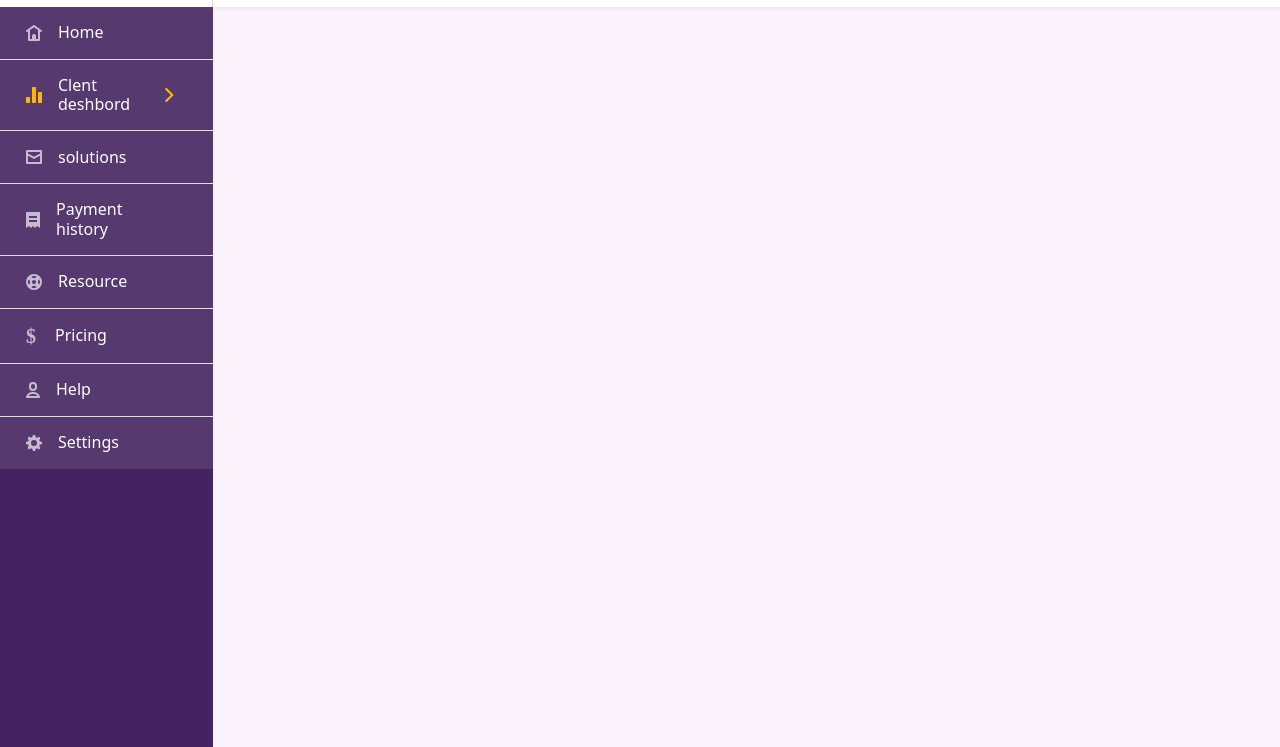
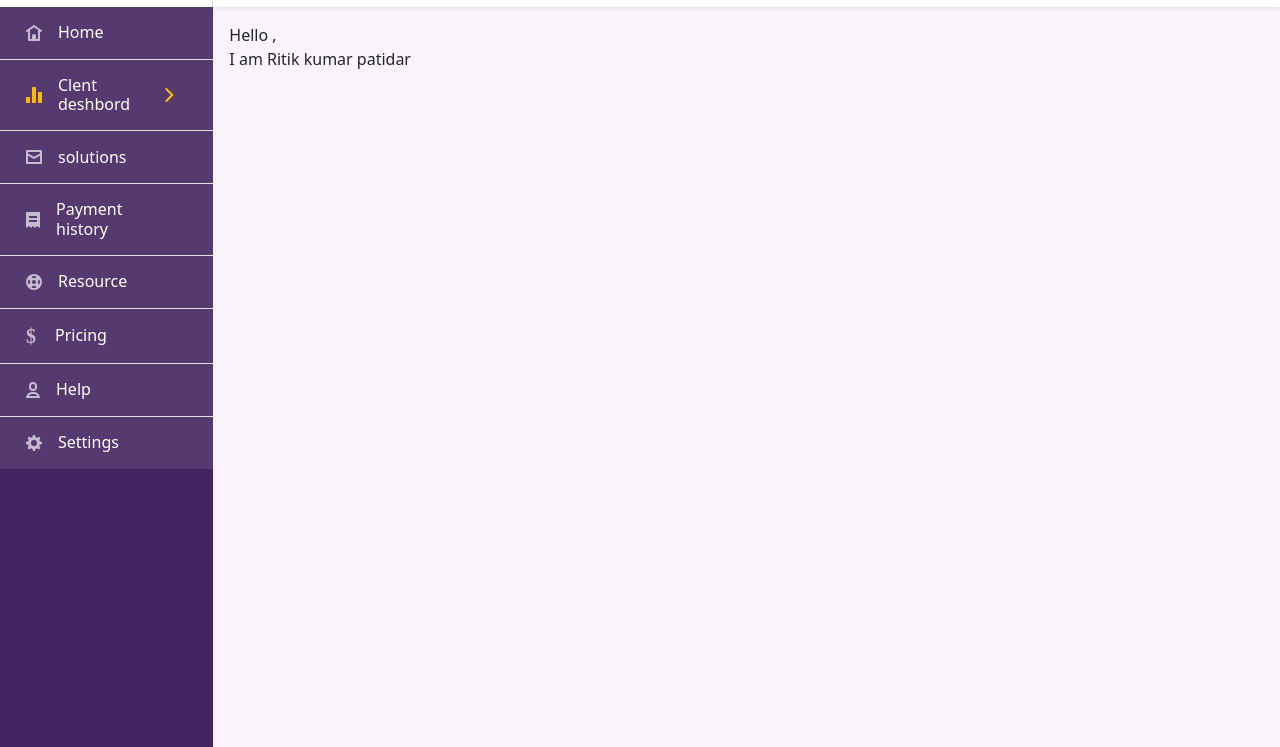
Before and after one commit to hritikpatidar/ideal-project-webpage3, a plain HTML site: page index.html in a window 1280 px wide. Shown: the part 53-800 px from the top of the page. Drawn offline with nearby package versions, Linux system fonts and the light colour scheme.

Commit message:
add name

```diff
--- a/index.html
+++ b/index.html
@@ -237,8 +237,9 @@
 
                     </div>
               </aside>
-              <section class="col-10 p-0 ">
-
+              <section class="col-10 p-3 ">
+                Hello ,<br/>
+                I am Ritik kumar patidar
               </section>
             </div>
           <script src="https://cdn.jsdelivr.net/npm/bootstrap@5.1.1/dist/js/bootstrap.bundle.min.js" integrity="sha384-/bQdsTh/da6pkI1MST/rWKFNjaCP5gBSY4sEBT38Q/9RBh9AH40zEOg7Hlq2THRZ" crossorigin="anonymous"></script>
```
